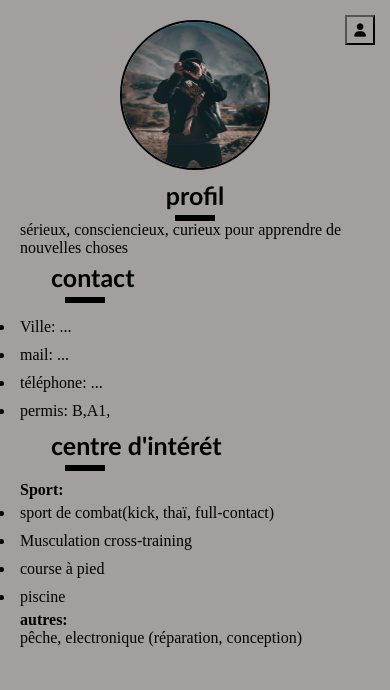
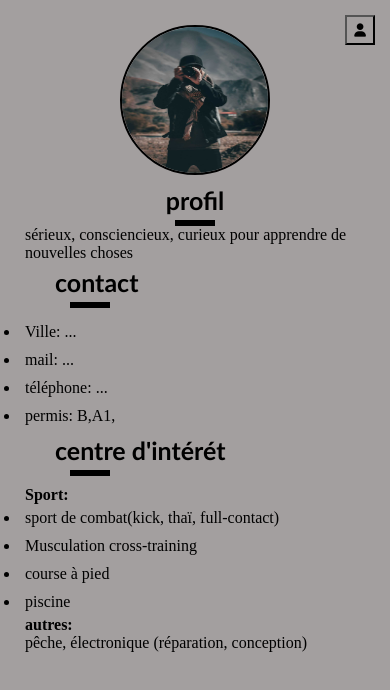
Before and after one commit to Papy62800/cv, a plain HTML site: page index.html in a window 390 px wide. Both pictures are taken after a click on the button 360 px from the left and 30 px from the top of the page. Drawn offline with Linux system fonts and the light colour scheme.

Commit message:
cv terminé

```diff
--- a/index.html
+++ b/index.html
@@ -27,9 +27,9 @@
     <h3 id="tt">FORMATION</h3>
     <div class="ligne"></div>
     <ul>
-         <ol> 2022: Habilitation vehicules haute tension et hybride (interne à l'entreprise)</ol>
+         <ol> 2022: Habilitation véhicules haute tension et hybride (interne à l'entreprise)</ol>
          <ol> 2014-2016: BTS AVA option vehicules industriel</ol>
-         <ol> 2011-2013: BAC Mecanicien poids lourd</ol>
+         <ol> 2011-2013: BAC Mécanicien poids lourd</ol>
     </ul>
      </div>
 
@@ -41,9 +41,9 @@
 
 
      </div> <div class="job">  <p>technicien VUL/VI Mercedes-Benz GORRIAS ARRAS</p><ul>
-                                           <li class="tache"> de la petite mecanique: viange, freinage, embrayage... </li>
-                                           <li class="tache"> à la grosse mecanique: remplacement d'organe (moteur, boite, pont)  </li>
-                                           <li class="tache"> du diagnostique electrique, mecanique </li></ul></div>
+                                           <li class="tache"> de la petite mécanique: viange, freinage, embrayage... </li>
+                                           <li class="tache"> à la grosse mécanique: remplacement d'organe (moteur, boite, pont)  </li>
+                                           <li class="tache"> du diagnostique électrique, mécanique </li></ul></div>
 
      </section>
        <section id="auchan">
@@ -56,7 +56,7 @@
       <div id="competences">
         <h3>COMPETENCES</h3>
         <div class="ligne"></div>
-        <h4>languages</h4>
+        <h4>langages</h4>
 
       </div>
      </div>
@@ -93,7 +93,7 @@
                 <li> course à pied</li>
                 <li> piscine</li></ul>
         <h4>autres:</h4>
-        <p> pêche, electronique (réparation, conception)</p>
+        <p> pêche, électronique (réparation, conception)</p>
     </div>
 </div>
 </div>
--- a/style.css
+++ b/style.css
@@ -45,13 +45,14 @@ p {
   width: 30%;
   height: 100vh;
   padding-top: 10px;
+  padding-left: 20px;
 
 }
 #colonneD {
   background-color: rgb(255, 255, 255);
   width: 70%;
   height: 100vh;
-}
+  }
 
 #photoProfil {
   display: none;
@@ -190,7 +191,7 @@ button {
     left: 0px;
     width: 100%;
     height: 100vh;
-    padding: 15px;
+    padding: 20px;
   }
   .hidden {
     display: block;
```
